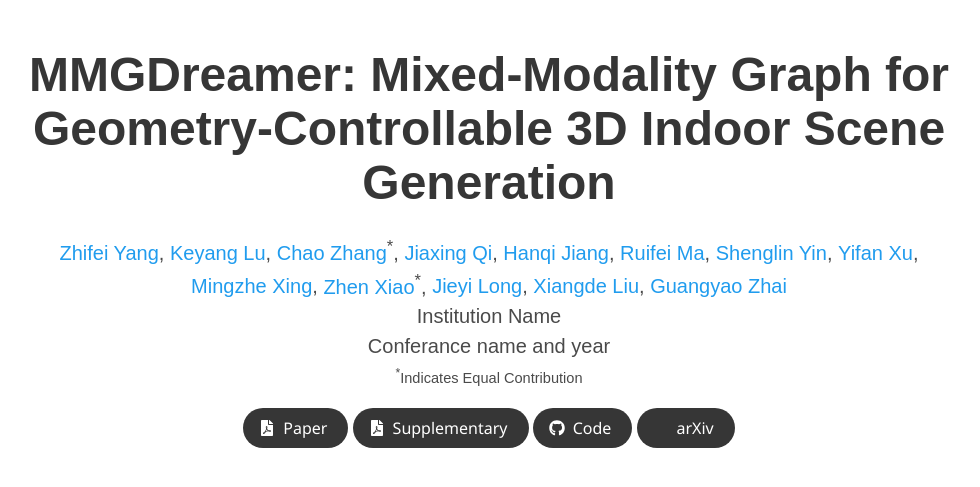
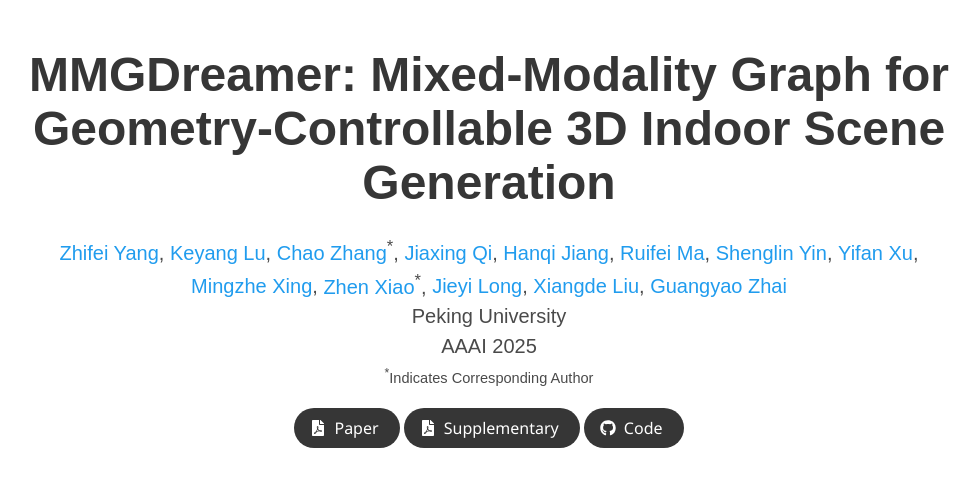
Before and after one commit to yangzhifeio/yangzhifeio.github.io, a Jekyll site: the page project/MMGDreamer/index.html, which Jekyll copies as it is, in a window 1280 px wide and 900 px high, cut to the strip 0-489 px from the top of the window. Shown: the whole strip, without its empty margins (151-1131 px from the left). Built offline with Jekyll 4.4.1, drawn with Linux system fonts in a browser that asks for light colours; nearby versions of some CDN libraries; some web fonts are replaced; library files that are not in the unit come from our copies; a style sheet for code colours, icons or effects is not loaded.

Commit message:
Update index.html

```diff
--- a/project/MMGDreamer/index.html
+++ b/project/MMGDreamer/index.html
@@ -24,7 +24,7 @@
   <meta name="viewport" content="width=device-width, initial-scale=1">
 
 
-  <title>MMGDreamer: Mixed-Modality Graph for Geometry-Controllable 3D Indoor Scene Generation</title>
+  <title>MMGDreamer</title>
   <link rel="icon" type="image/x-icon" href="static/images/favicon.ico">
   <link href="https://fonts.googleapis.com/css?family=Google+Sans|Noto+Sans|Castoro"
   rel="stylesheet">
@@ -95,8 +95,8 @@
                   </div>
 
                   <div class="is-size-5 publication-authors">
-                    <span class="author-block">Institution Name<br>Conferance name and year</span>
-                    <span class="eql-cntrb"><small><br><sup>*</sup>Indicates Equal Contribution</small></span>
+                    <span class="author-block">Peking University<br>AAAI 2025</span>
+                    <span class="eql-cntrb"><small><br><sup>*</sup>Indicates Corresponding Author</small></span>
                   </div>
 
                   <div class="column has-text-centered">
@@ -135,6 +135,8 @@
                 </span>
 
                 <!-- ArXiv abstract Link -->
+
+                <!--
                 <span class="link-block">
                   <a href="https://arxiv.org/abs/<ARXIV PAPER ID>" target="_blank"
                   class="external-link button is-normal is-rounded is-dark">
@@ -144,6 +146,8 @@
                   <span>arXiv</span>
                 </a>
               </span>
+              -->
+
             </div>
           </div>
         </div>
```
Also changed, not shown: other parts of project/MMGDreamer/index.html (+1 -1 lines).
